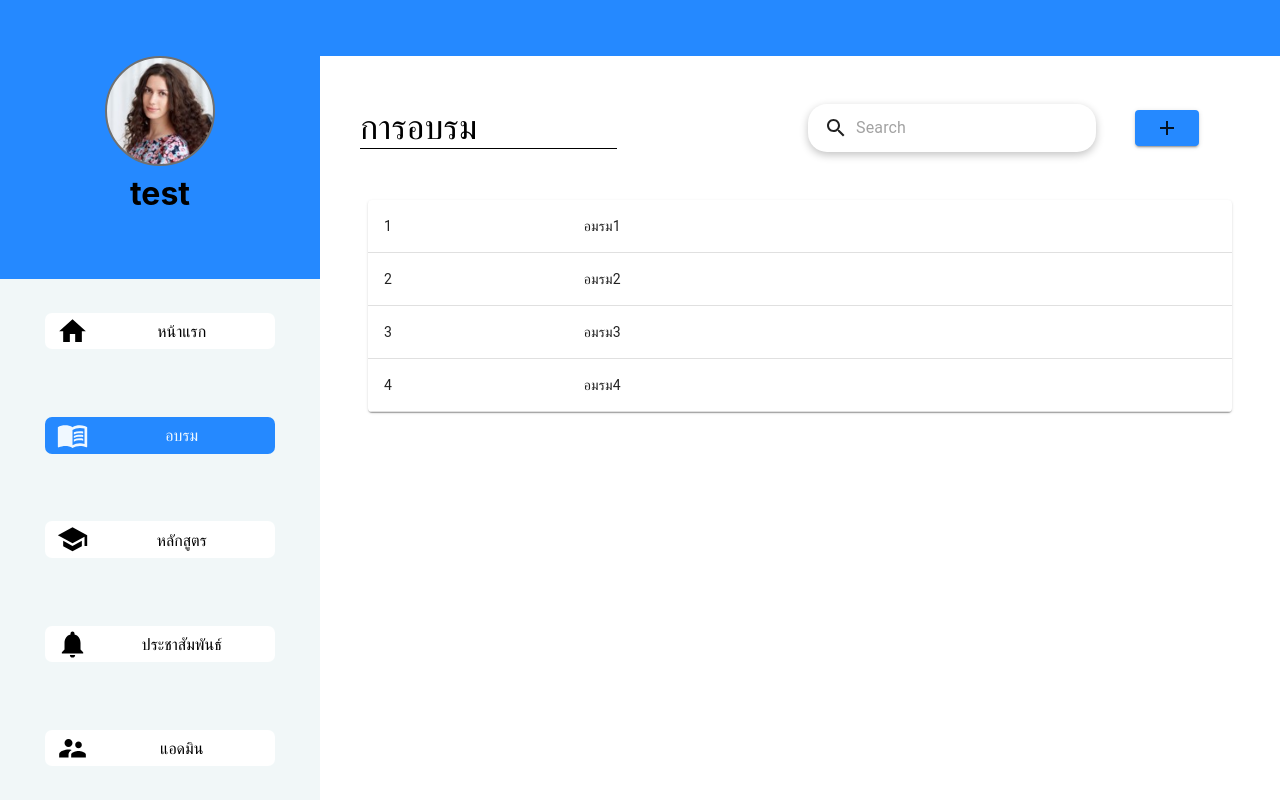
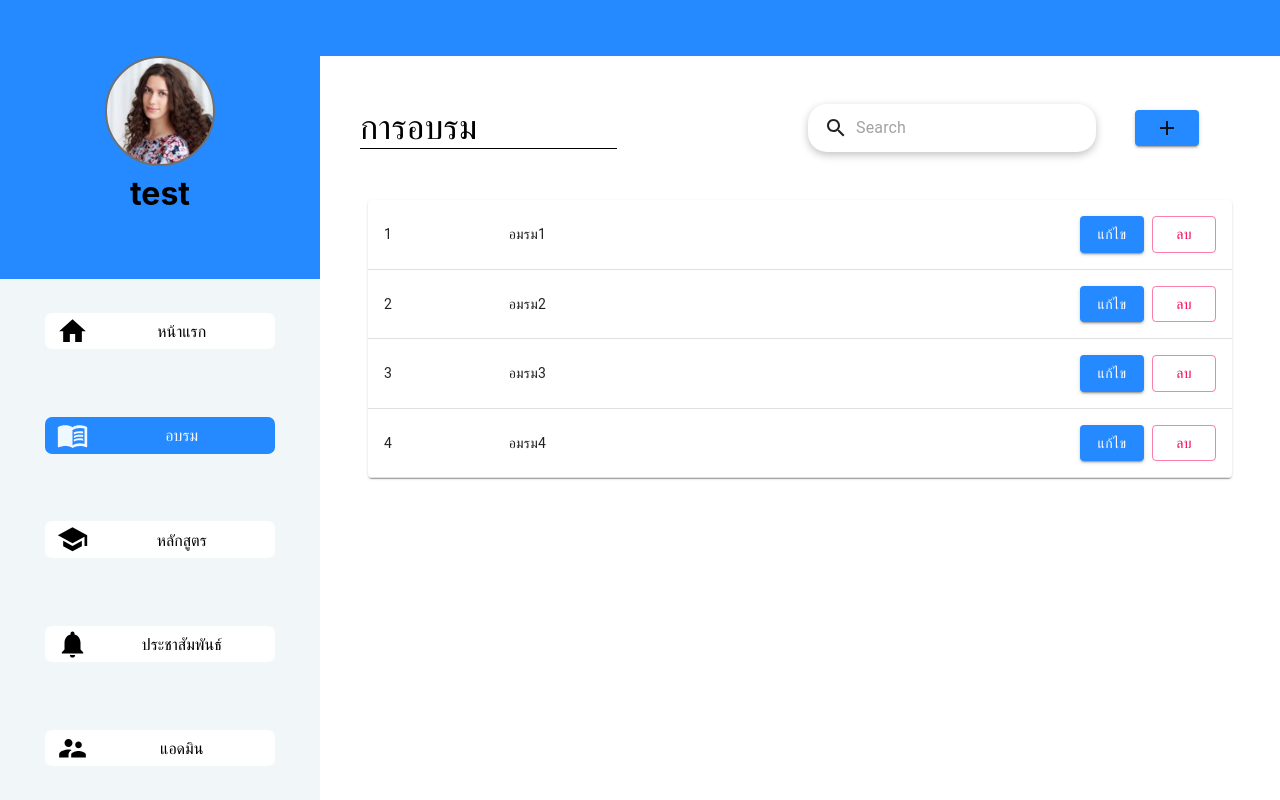
Before and after one commit to IVYSS/Public-Relations-Sytem-for-AI, a React (Create React App) app: page /admin/academic in a window 1280 px wide. Built offline with nearby package versions, Linux system fonts and the light colour scheme.

Commit message:
add table to academic

```diff
--- a/src/components/Admin/Academic/Academic.js
+++ b/src/components/Admin/Academic/Academic.js
@@ -9,7 +9,7 @@ import {
   TextField,
   Typography,
 } from "@material-ui/core";
-import DataTable from "./Table";
+import DataTable from "./DataTable";
 
 const useStyles = makeStyles((theme) => ({
   extendedIcon: {
--- a/src/components/Admin/Academic/Table.js
+++ b/src/components/Admin/Academic/DataTable.js
@@ -6,8 +6,8 @@ import TableCell from "@material-ui/core/TableCell";
 import TableContainer from "@material-ui/core/TableContainer";
 import TableRow from "@material-ui/core/TableRow";
 import Paper from "@material-ui/core/Paper";
-
-const useStyles = makeStyles({
+import Button from "@material-ui/core/Button";
+const useStyles = makeStyles((theme) => ({
   container: {
     width: "90%",
     margin: "auto",
@@ -15,7 +15,17 @@ const useStyles = makeStyles({
   table: {
     width: "100%",
   },
-});
+  btn: {
+    background: "#2589ff",
+    color: "#fff",
+    marginRight: theme.spacing(1),
+    height: "90%",
+  },
+  row: {
+    height: 20,
+    border: "none",
+  },
+}));
 
 const datas = [
   {
@@ -40,15 +50,21 @@ function DataTable() {
       <Table className={classes.table} aria-label="Data Table">
         <TableBody>
           {datas.map((data, index) => (
-            <TableRow key={index}>
+            <TableRow key={index} className={classes.row}>
               <TableCell component="th" scope="row">
                 {index + 1}
               </TableCell>
               <TableCell component="th" scope="row">
                 {data.name}
               </TableCell>
-              <TableCell align="right"></TableCell>
-              <TableCell align="right"></TableCell>
+              <TableCell align="right">
+                <Button variant="contained" className={classes.btn}>
+                  แก้ไข
+                </Button>
+                <Button variant="outlined" color="secondary">
+                  ลบ
+                </Button>
+              </TableCell>
             </TableRow>
           ))}
         </TableBody>
```
Also changed, not shown: src/components/Admin/Academic/AddAcademic.js (added).
